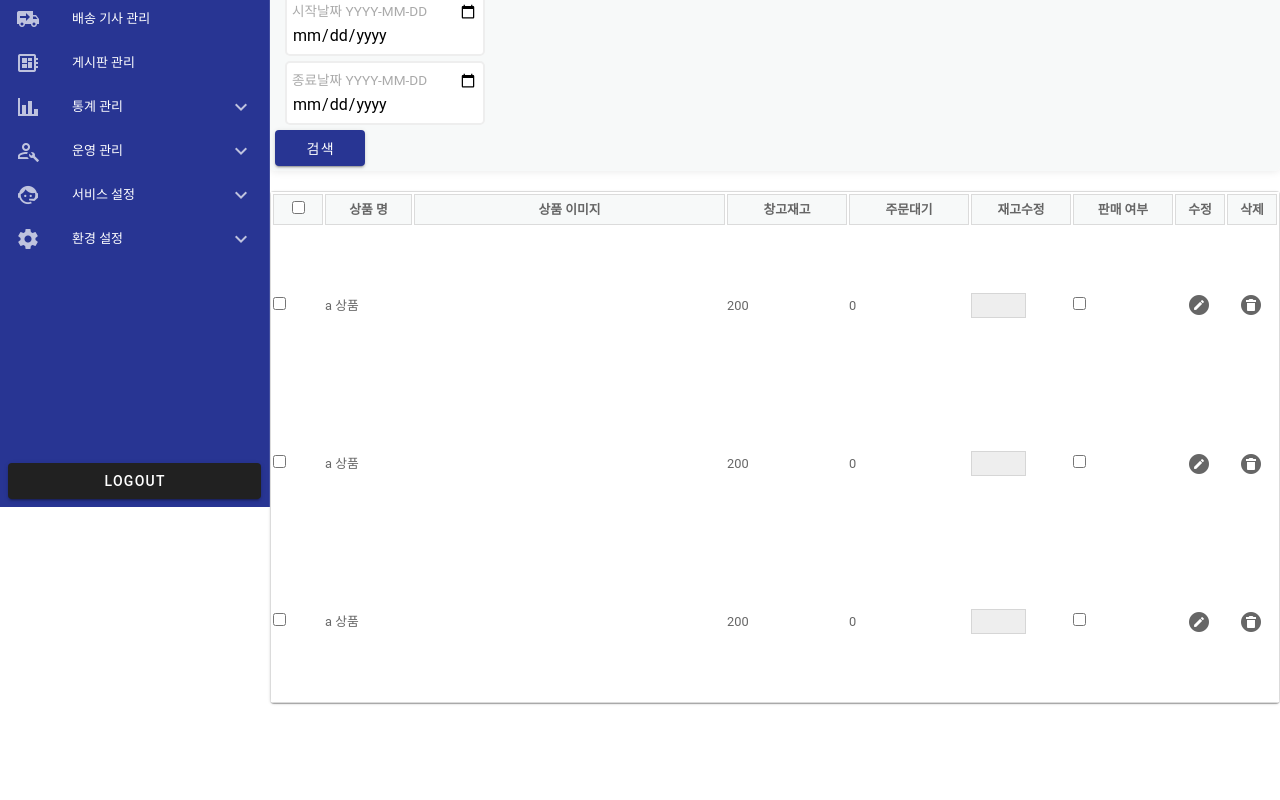
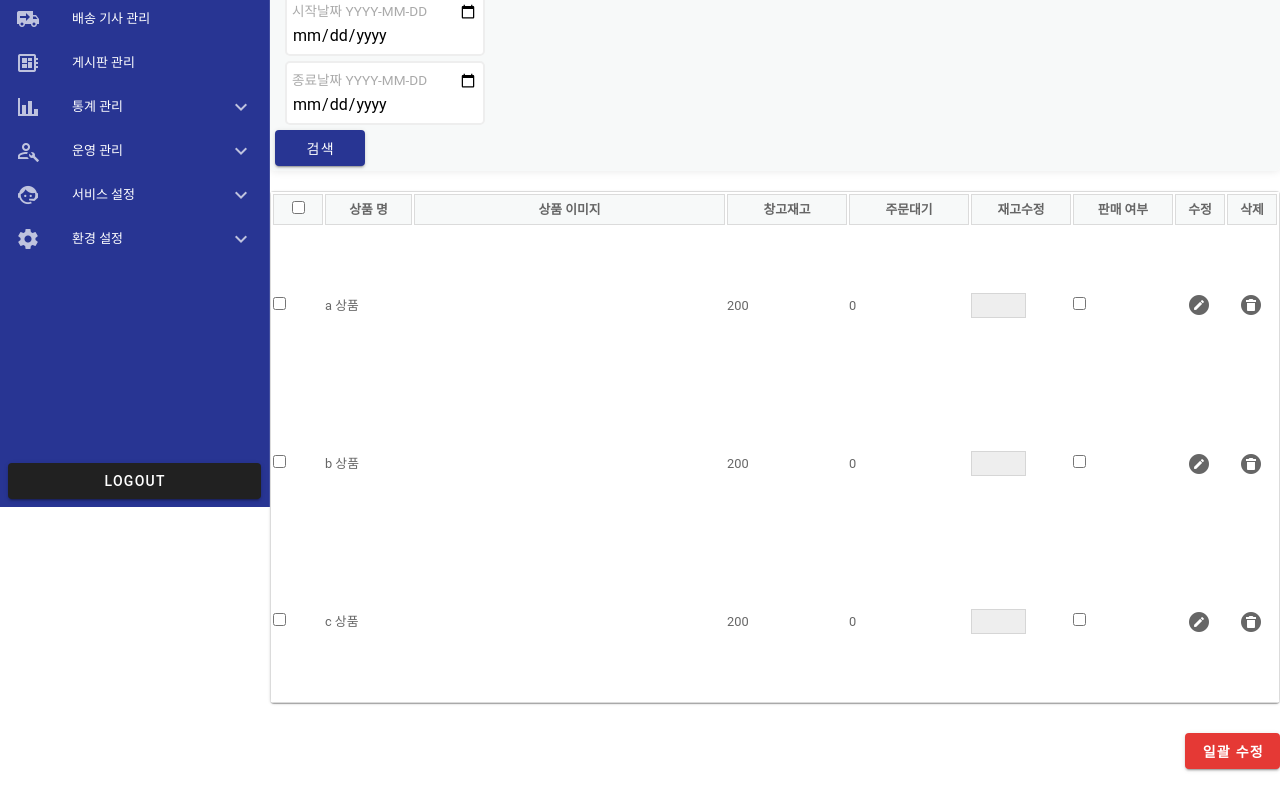
Before and after one commit to haranseok/open_market_admin, a Vue app: page /goods/inventory in a window 1280 px wide. Shown: the part 293-1093 px from the top of the page. Before the commit the page ends 1031 px from the top, so only its background shows below. Built offline with nearby package versions, Linux system fonts and the light colour scheme.

Commit message:
체크박스 전체 선택 기능 완료

```diff
--- a/src/components/tables/BaseTable.vue
+++ b/src/components/tables/BaseTable.vue
@@ -4,7 +4,13 @@
       <thead>
         <tr>
           <th v-for="(th, i) in headers" :key="i">
-            <div v-if="i === 0"><input type="checkbox" /></div>
+            <div v-if="i === 0">
+              <input type="checkbox" id="all" v-model="allSelected" /><label
+                for="all"
+                style="display: none"
+                >전체선택</label
+              >
+            </div>
             <div v-else>{{ th }}</div>
           </th>
         </tr>
@@ -12,7 +18,9 @@
       <tbody>
         <template v-for="(row, i) in list" :key="i">
           <tr>
-            <td class="small"><input type="checkbox" /></td>
+            <td class="small">
+              <input type="checkbox" v-model="selectedList" :value="row" />
+            </td>
             <slot name="list" :row="row"></slot>
             <td class="small">
               <v-btn icon="mdi-pencil-circle" variant="text"></v-btn>
@@ -28,11 +36,24 @@
 </template>
 
 <script lang="ts" setup>
+import { computed, ref } from "vue";
+
 export interface Tables {
   headers: any;
   list: any;
 }
 const { headers, list } = defineProps<Tables>();
+
+let selectedList = ref([]);
+const allSelected = computed({
+  get: () => {
+    console.log(selectedList.value);
+    return list.length === selectedList.value.length;
+  },
+  set: (e) => {
+    selectedList.value = e ? list : [];
+  },
+});
 </script>
 
 <style lang="scss" scoped>
--- a/src/pages/goods/GoodsList.vue
+++ b/src/pages/goods/GoodsList.vue
@@ -25,6 +25,7 @@
         </template>
       </BaseTable>
     </v-card>
+    <v-btn class="delete-btn" color="#E53935">일괄 삭제</v-btn>
   </div>
 </template>
 
@@ -97,4 +98,11 @@ const items = ref([
     color: #7c7c7c;
   }
 }
+.delete-btn {
+  margin: 3% 0;
+  float: right;
+  clear: both;
+  color: #e7e7e7;
+  font-weight: bold;
+}
 </style>
--- a/src/pages/goods/Inventory.vue
+++ b/src/pages/goods/Inventory.vue
@@ -19,6 +19,7 @@
         </template>
       </BaseTable>
     </v-card>
+    <v-btn class="update-btn" color="#E53935">일괄 수정</v-btn>
   </div>
 </template>
 
@@ -46,13 +47,13 @@ const items = ref([
     storage: 200,
   },
   {
-    goodsName: "a 상품",
+    goodsName: "b 상품",
     img: "",
     oders: 0,
     storage: 200,
   },
   {
-    goodsName: "a 상품",
+    goodsName: "c 상품",
     img: "",
     oders: 0,
     storage: 200,
@@ -81,4 +82,11 @@ const items = ref([
     }
   }
 }
+.update-btn {
+  margin: 3% 0;
+  float: right;
+  clear: both;
+  color: #e7e7e7;
+  font-weight: bold;
+}
 </style>
```
